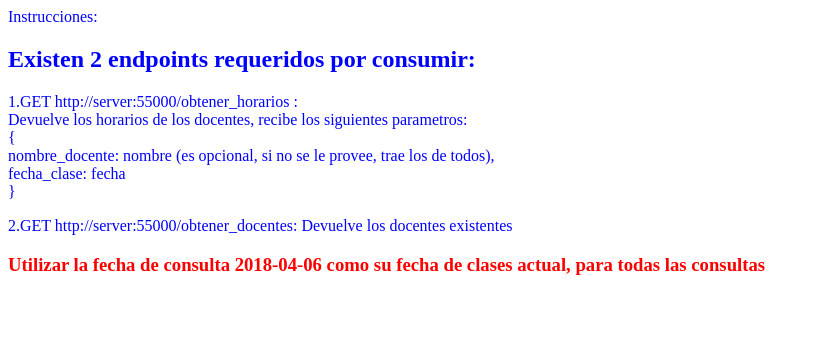
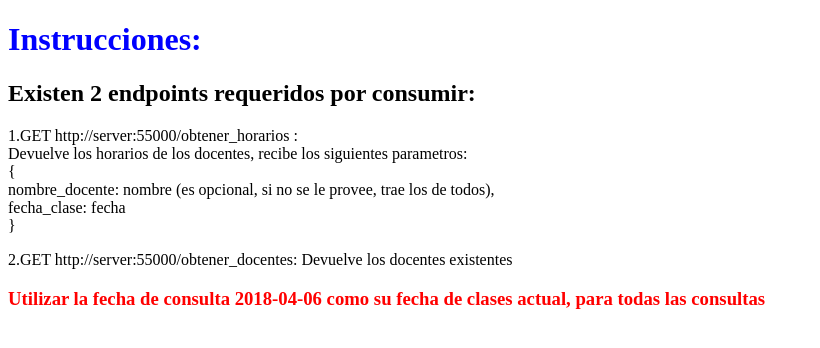
Before and after one commit to Cristobal-code/totem_api_cicd, a website: page src/index.html in a window 1280 px wide. Shown: the whole page, without its empty margins (0-820 px from the left). Drawn offline with Linux system fonts and the light colour scheme.

```diff
--- a/src/index.html
+++ b/src/index.html
@@ -6,7 +6,8 @@
   <title></title>
 </head>
 
-<body <h1 style="color:blue;">Instrucciones:</h1>
+<body>
+  <h1 style="color:blue;">Instrucciones:</h1>
   <h2 style="font-weight: bold;">Existen 2 endpoints requeridos por consumir:</h2>
   <p>1.GET http://server:55000/obtener_horarios : <br />
     Devuelve los horarios de los docentes, recibe los siguientes parametros: <br />
```
Also changed, not shown: src/rutas/docentes.js (+6 -6 lines).
